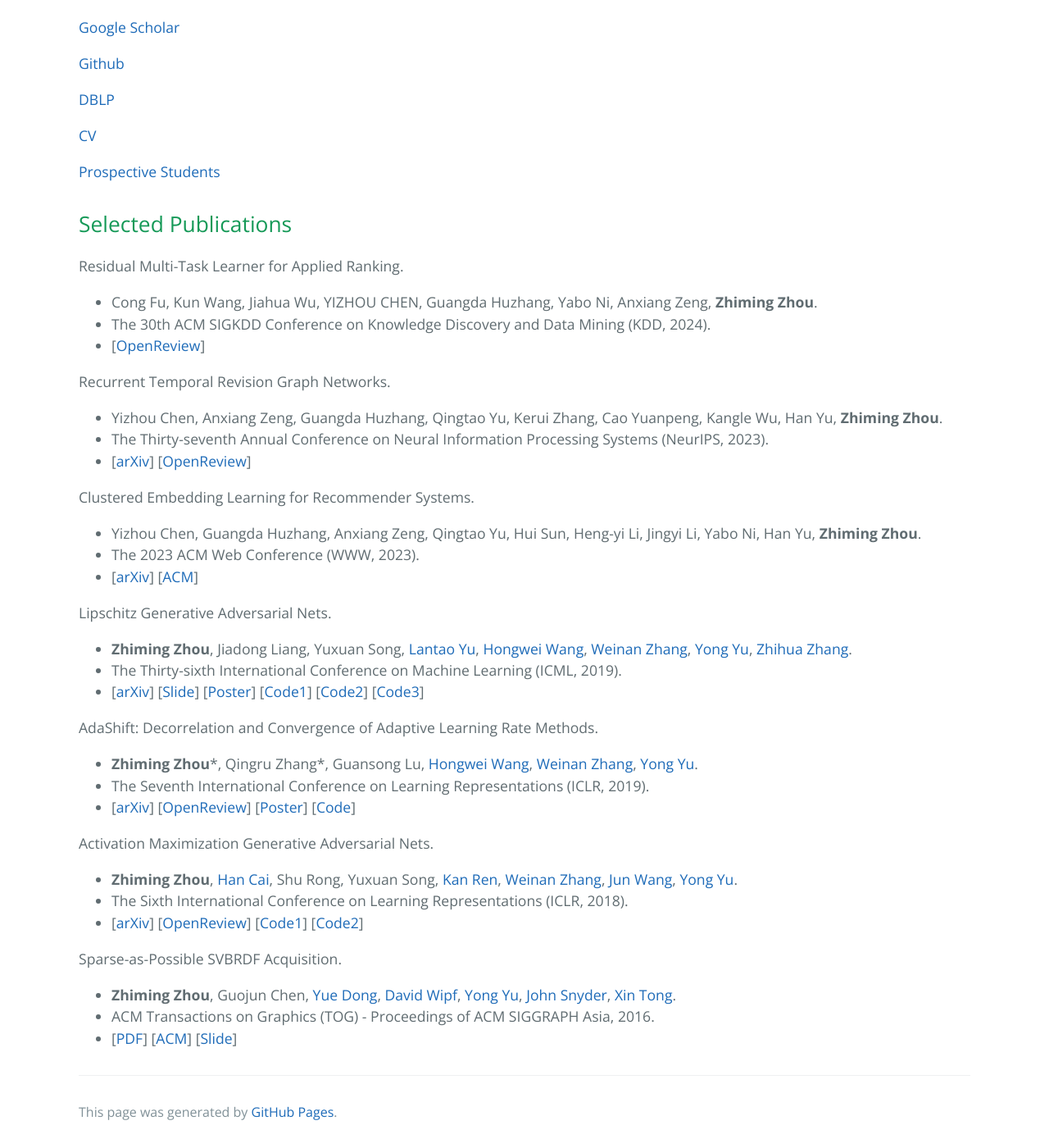
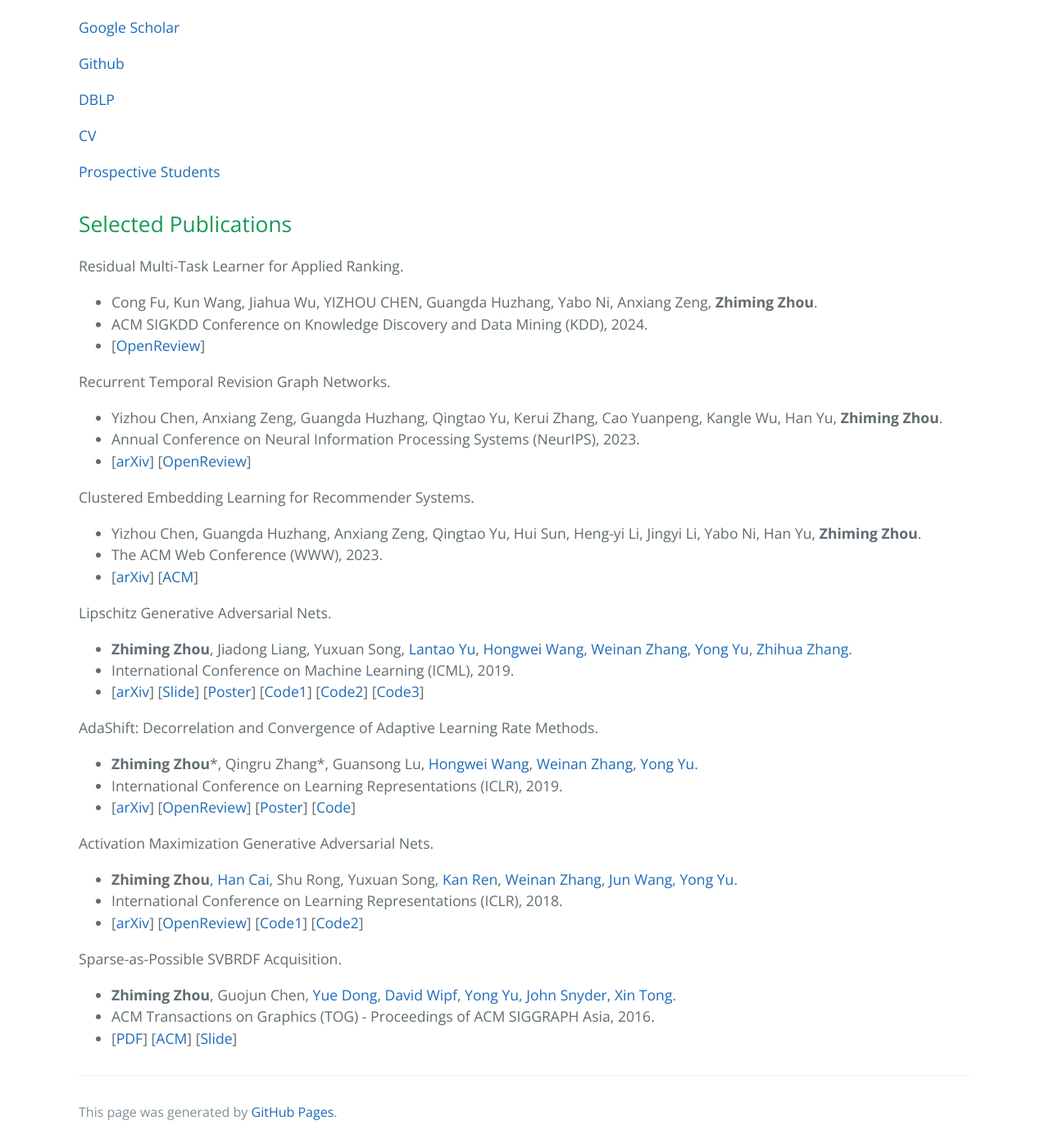
Before and after one commit to ZhimingZhou/zhimingzhou.github.io, a Jekyll site: the page built from index.md, in a window 1280 px wide and 1400 px high, scrolled down 691 px. Shown: the whole window at 82% size. Built offline with Jekyll 4.4.1, drawn with Linux system fonts in a browser that asks for light colours.

Commit message:
Update index.md

```diff
--- a/index.md
+++ b/index.md
@@ -27,24 +27,24 @@ Zhiming has a broad interest in fundamental techniques and theories of machine l
 
 Residual Multi-Task Learner for Applied Ranking.
 - Cong Fu, Kun Wang, Jiahua Wu, YIZHOU CHEN, Guangda Huzhang, Yabo Ni, Anxiang Zeng, **Zhiming Zhou**.
-- The 30th ACM SIGKDD Conference on Knowledge Discovery and Data Mining (KDD, 2024).
+- ACM SIGKDD Conference on Knowledge Discovery and Data Mining (KDD), 2024.
 - \[[OpenReview](https://openreview.net/forum?id=dOWWNW9CJ3)\]
 
 Recurrent Temporal Revision Graph Networks.
 - Yizhou Chen, Anxiang Zeng, Guangda Huzhang, Qingtao Yu, Kerui Zhang, Cao Yuanpeng, Kangle Wu, Han Yu, **Zhiming Zhou**.
-- The Thirty-seventh Annual Conference on Neural Information Processing Systems (NeurIPS, 2023).
+- Annual Conference on Neural Information Processing Systems (NeurIPS), 2023.
 - \[[arXiv](https://arxiv.org/abs/2309.12694)\]
   \[[OpenReview](https://openreview.net/forum?id=B3UDx1rNOy)\]
 
 Clustered Embedding Learning for Recommender Systems.
 - Yizhou Chen, Guangda Huzhang, Anxiang Zeng, Qingtao Yu, Hui Sun, Heng-yi Li, Jingyi Li, Yabo Ni, Han Yu, **Zhiming Zhou**.
-- The 2023 ACM Web Conference (WWW, 2023).
+- The ACM Web Conference (WWW), 2023.
 - \[[arXiv](https://arxiv.org/abs/2302.01478)\]
   \[[ACM](https://dl.acm.org/doi/abs/10.1145/3543507.3583362)\]
 
 Lipschitz Generative Adversarial Nets.
 - **Zhiming Zhou**, Jiadong Liang, Yuxuan Song, [Lantao Yu](http://lantaoyu.com/), [Hongwei Wang](https://cs.stanford.edu/~hongweiw/), [Weinan Zhang](http://wnzhang.net/), [Yong Yu](http://apex.sjtu.edu.cn/members/yyu), [Zhihua Zhang](http://www.math.pku.edu.cn/teachers/zhzhang/).
-- The Thirty-sixth International Conference on Machine Learning (ICML, 2019).
+- International Conference on Machine Learning (ICML), 2019.
 - \[[arXiv](https://arxiv.org/abs/1902.05687)\]
   \[[Slide](https://icml.cc/media/Slides/icml/2019/halla(11-14-00)-11-15-10-4628-lipschitz_gener.pdf)\]
   \[[Poster](https://s3.amazonaws.com/postersession.ai/ee90cc20-a261-4aee-b28f-899891a90be3.pdf)\]
@@ -58,7 +58,7 @@ Lipschitz Generative Adversarial Nets.
 
 AdaShift: Decorrelation and Convergence of Adaptive Learning Rate Methods.
 - **Zhiming Zhou**\*, Qingru Zhang\*, Guansong Lu, [Hongwei Wang](https://cs.stanford.edu/~hongweiw/), [Weinan Zhang](http://wnzhang.net/), [Yong Yu](http://apex.sjtu.edu.cn/members/yyu).
-- The Seventh International Conference on Learning Representations (ICLR, 2019).
+- International Conference on Learning Representations (ICLR), 2019.
 - \[[arXiv](https://arxiv.org/abs/1810.00143)\]
   \[[OpenReview](https://openreview.net/forum?id=HkgTkhRcKQ)\]
   \[[Poster](https://s3.amazonaws.com/postersession.ai/bd0f7f0b-ecaa-4164-aeb6-d0cf181cc27b.jpg)\]
@@ -70,7 +70,7 @@ AdaShift: Decorrelation and Convergence of Adaptive Learning Rate Methods.
 
 Activation Maximization Generative Adversarial Nets.
 - **Zhiming Zhou**, [Han Cai](https://han-cai.github.io/index.html), Shu Rong, Yuxuan Song, [Kan Ren](http://www.saying.ren/), [Weinan Zhang](http://wnzhang.net/), [Jun Wang](http://www0.cs.ucl.ac.uk/staff/Jun.Wang/), [Yong Yu](http://apex.sjtu.edu.cn/members/yyu).
-- The Sixth International Conference on Learning Representations (ICLR, 2018).
+- International Conference on Learning Representations (ICLR), 2018.
 - \[[arXiv](https://arxiv.org/abs/1703.02000)\]
   \[[OpenReview](https://openreview.net/forum?id=HyyP33gAZ&noteId=HyyP33gAZ)\]
   \[[Code1](https://github.com/ZhimingZhou/AM-GANs-refactored)\]
```
